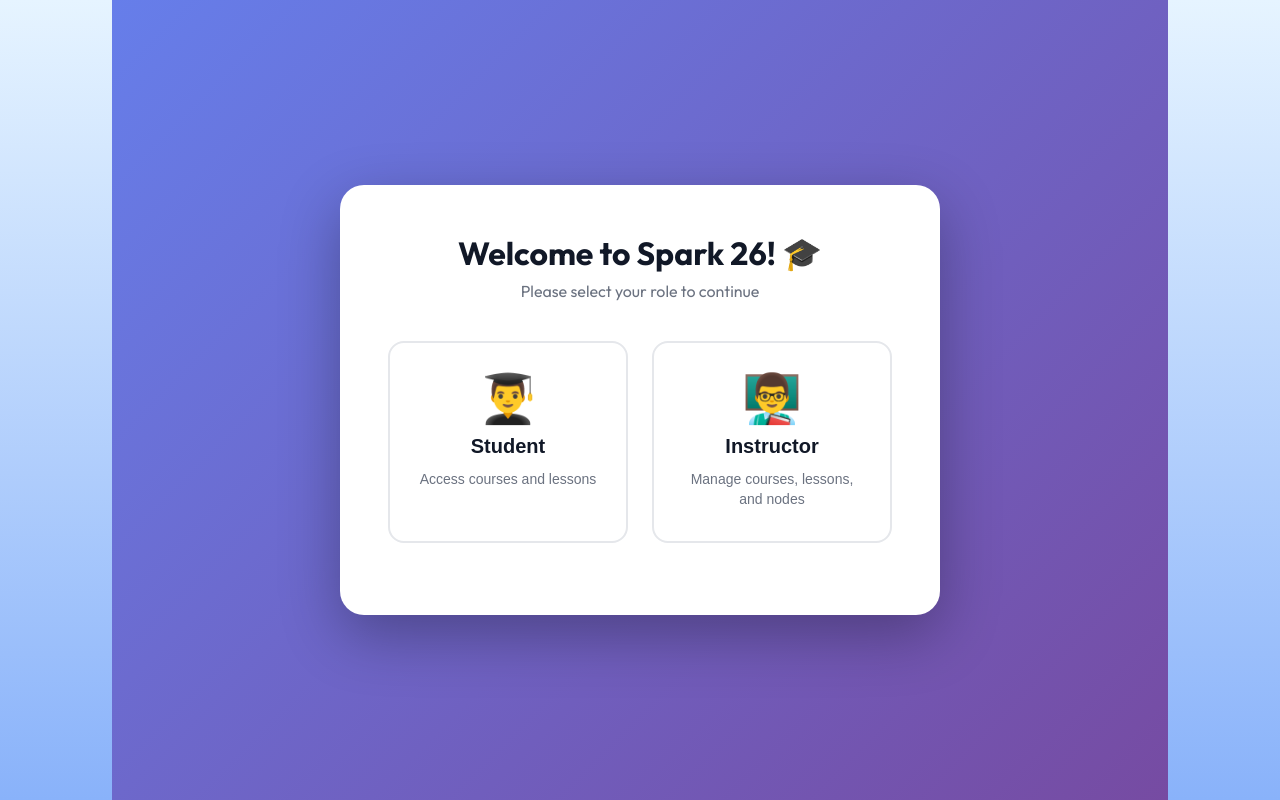
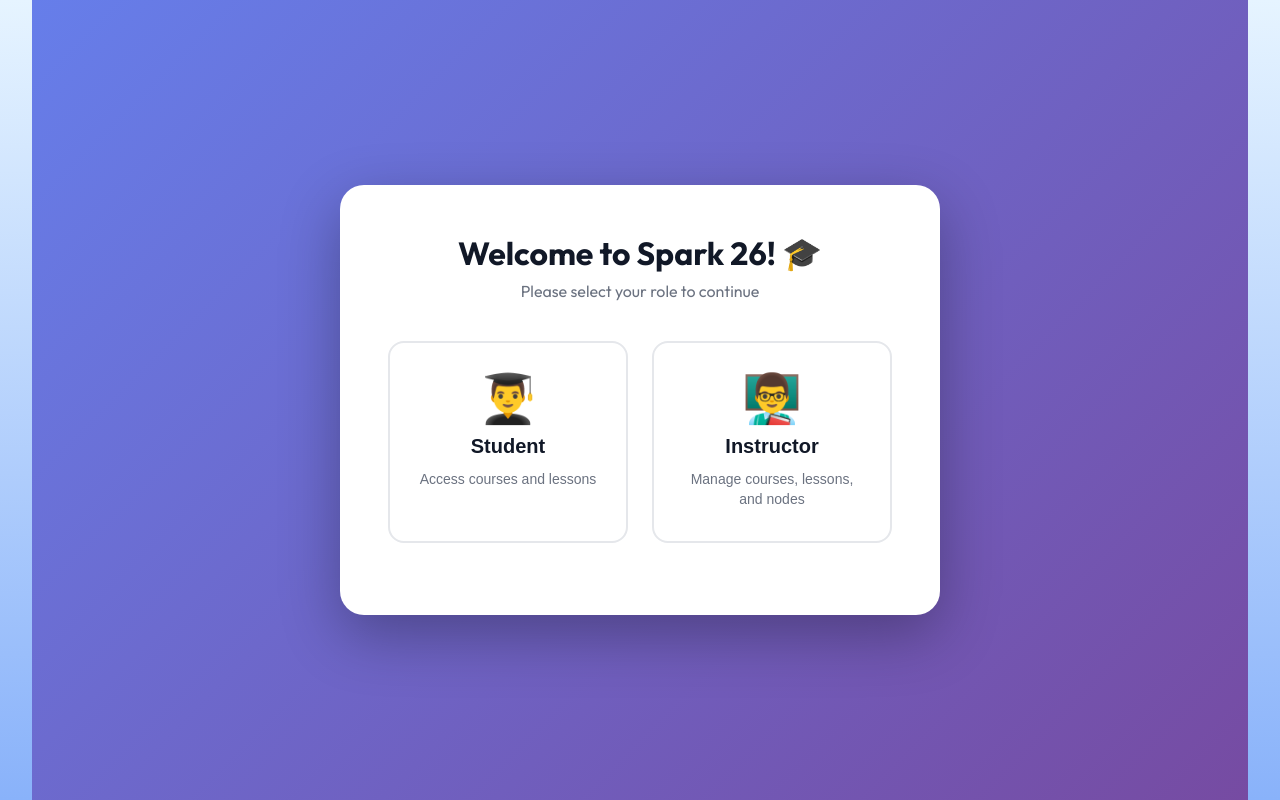
Before and after one commit to BU-Spark/se-chem-apll, a Next.js app: page /select-role in a window 1280 px wide. Built offline with nearby package versions, Linux system fonts and the light colour scheme; no server answers.

Commit message:
style: widen main content container and drop per-page form max-widths

```diff
--- a/app/components/NodeForm/NodeForm.module.css
+++ b/app/components/NodeForm/NodeForm.module.css
@@ -1,7 +1,3 @@
-.page {
-  max-width: 820px;
-}
-
 .pageHeader {
   margin-bottom: 2rem;
 }
--- a/app/components/NodeForm/NodeForm.tsx
+++ b/app/components/NodeForm/NodeForm.tsx
@@ -237,7 +237,7 @@ export default function NodeForm({ mode, nodeId, initial }: Props) {
   }
 
   return (
-    <div className={styles.page}>
+    <div>
       <header className={styles.pageHeader}>
         <h1 className={styles.pageTitle}>{mode === 'create' ? 'New node' : 'Edit node'}</h1>
         <p className={styles.pageSubtitle}>
--- a/app/globals.css
+++ b/app/globals.css
@@ -54,7 +54,7 @@ html.dark body {
 
 .main-content-container {
   width: 100%;
-  max-width: 70rem;
+  max-width: 100rem;
   margin-left: auto;
   margin-right: auto;
   padding-left: 1rem;
--- a/app/instructor/courses/[courseId]/edit/CourseEditForm.tsx
+++ b/app/instructor/courses/[courseId]/edit/CourseEditForm.tsx
@@ -133,7 +133,7 @@ export default function CourseEditForm({ course, availableLessons }: Props) {
   }
 
   return (
-    <div className={styles.page}>
+    <div>
       <header className={styles.pageHeader}>
         <h1 className={styles.pageTitle}>Edit course</h1>
         <p className={styles.pageSubtitle}>
--- a/app/instructor/courses/[courseId]/edit/page.module.css
+++ b/app/instructor/courses/[courseId]/edit/page.module.css
@@ -1,7 +1,3 @@
-.page {
-  max-width: 800px;
-}
-
 .pageHeader {
   margin-bottom: 2rem;
 }
--- a/app/instructor/courses/new/CourseCreateForm.tsx
+++ b/app/instructor/courses/new/CourseCreateForm.tsx
@@ -90,7 +90,7 @@ export default function CourseCreateForm({ availableLessons }: Props) {
   }
 
   return (
-    <div className={styles.page}>
+    <div>
       <header className={styles.pageHeader}>
         <h1 className={styles.pageTitle}>New course</h1>
         <p className={styles.pageSubtitle}>Create a new course to organize your lessons.</p>
--- a/app/instructor/courses/new/page.module.css
+++ b/app/instructor/courses/new/page.module.css
@@ -1,7 +1,3 @@
-.page {
-  max-width: 800px;
-}
-
 .pageHeader {
   margin-bottom: 2rem;
 }
--- a/app/instructor/lessons/[lessonId]/edit/LessonEditForm.tsx
+++ b/app/instructor/lessons/[lessonId]/edit/LessonEditForm.tsx
@@ -191,7 +191,7 @@ export default function LessonEditForm({ lesson, availableNodes }: Props) {
   }
 
   return (
-    <div className={styles.page}>
+    <div>
       <header className={styles.pageHeader}>
         <h1 className={styles.pageTitle}>Edit lesson</h1>
         <p className={styles.pageSubtitle}>
--- a/app/instructor/lessons/[lessonId]/edit/page.module.css
+++ b/app/instructor/lessons/[lessonId]/edit/page.module.css
@@ -1,7 +1,3 @@
-.page {
-  max-width: 1100px;
-}
-
 .pageHeader {
   margin-bottom: 2rem;
 }
--- a/app/instructor/lessons/new/LessonCreateForm.tsx
+++ b/app/instructor/lessons/new/LessonCreateForm.tsx
@@ -111,7 +111,7 @@ export default function LessonCreateForm({ availableNodes }: Props) {
   }
 
   return (
-    <div className={styles.page}>
+    <div>
       <header className={styles.pageHeader}>
         <h1 className={styles.pageTitle}>New lesson</h1>
         <p className={styles.pageSubtitle}>
--- a/app/instructor/lessons/new/page.module.css
+++ b/app/instructor/lessons/new/page.module.css
@@ -1,7 +1,3 @@
-.page {
-  max-width: 1100px;
-}
-
 .pageHeader {
   margin-bottom: 2rem;
 }
```
